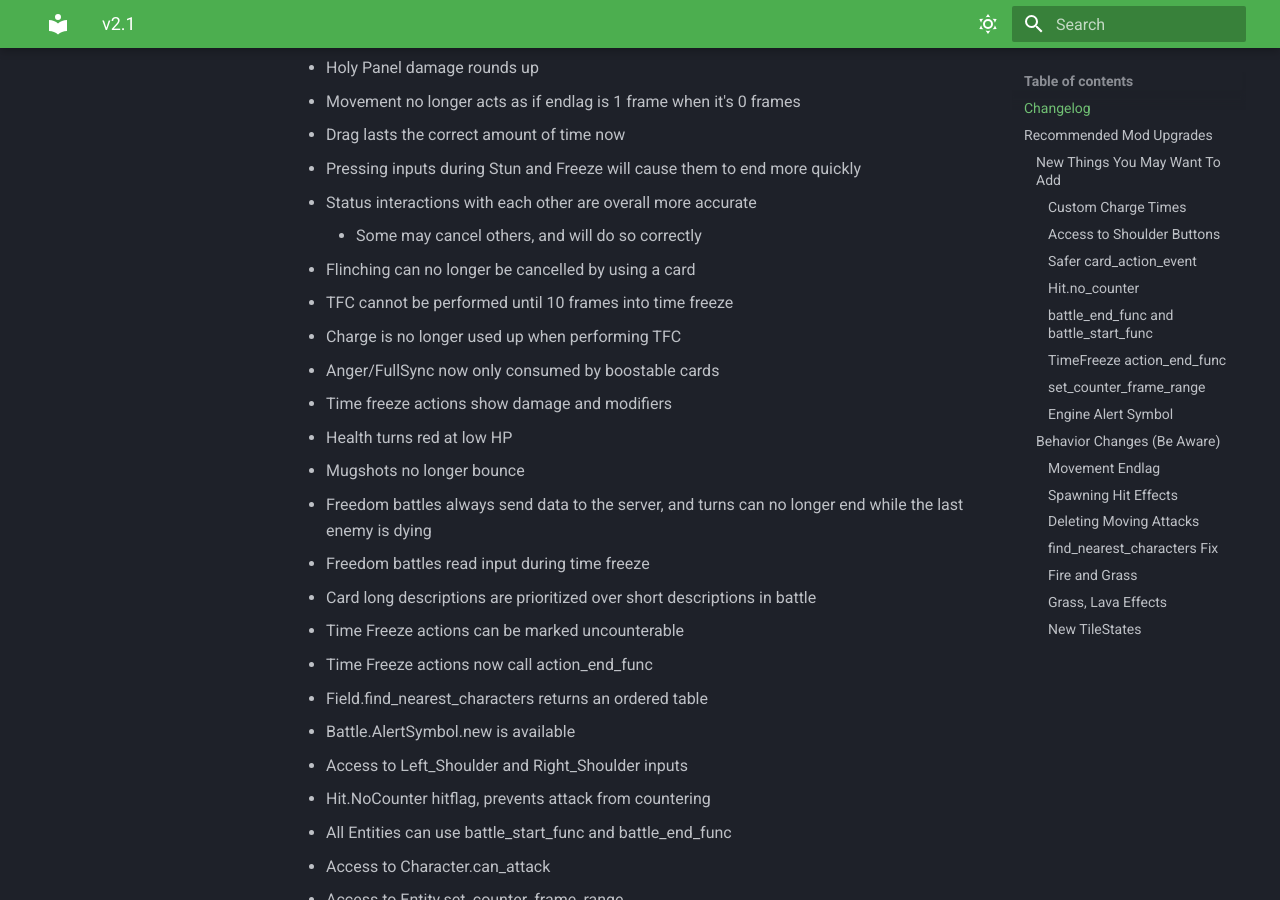
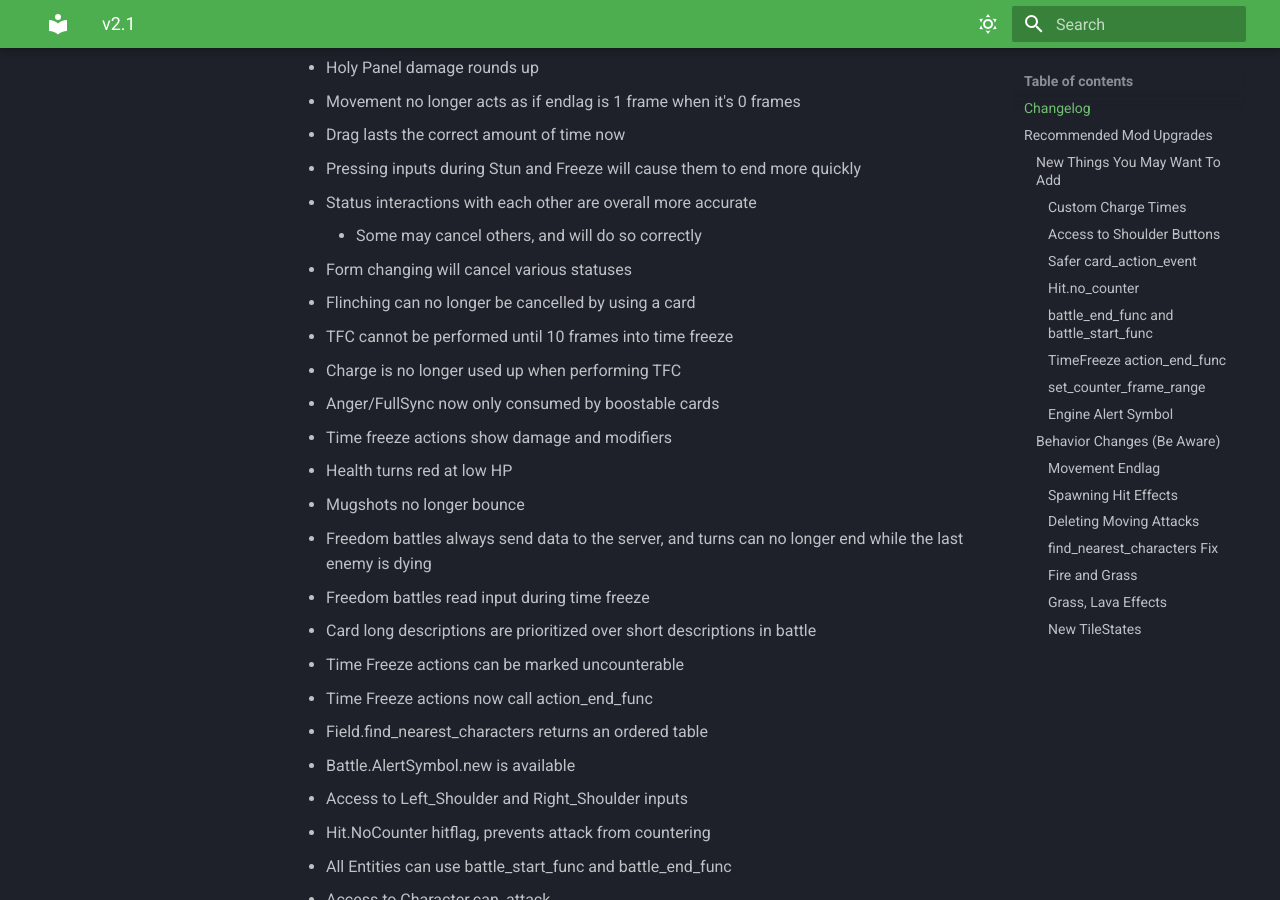
Before and after one commit to Alrysc/onb_docs, an MkDocs documentation site: the page built from docs/updates/v2.1.md, in a window 1280 px wide and 900 px high, scrolled down 836 px. Built offline with MkDocs 1.6.1 and Material for MkDocs 9.7.7, drawn with Linux system fonts in a browser that asks for light colours.

Commit message:
Form change noted on v2.1 changelog

```diff
--- a/docs/updates/v2.1.md
+++ b/docs/updates/v2.1.md
@@ -24,6 +24,7 @@ If any mods have broken, ping me (Alrysc) on Discord and I'll see about patching
 * Pressing inputs during Stun and Freeze will cause them to end more quickly
 * Status interactions with each other are overall more accurate
     * Some may cancel others, and will do so correctly
+* Form changing will cancel various statuses
 * Flinching can no longer be cancelled by using a card
 * TFC cannot be performed until 10 frames into time freeze
 * Charge is no longer used up when performing TFC
```
